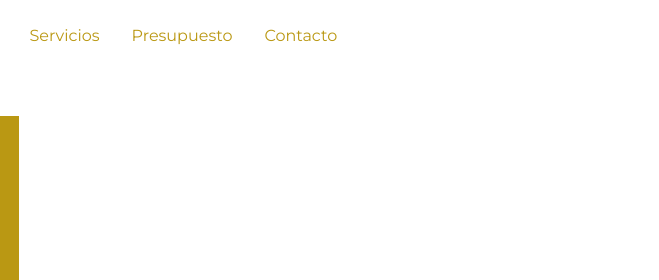
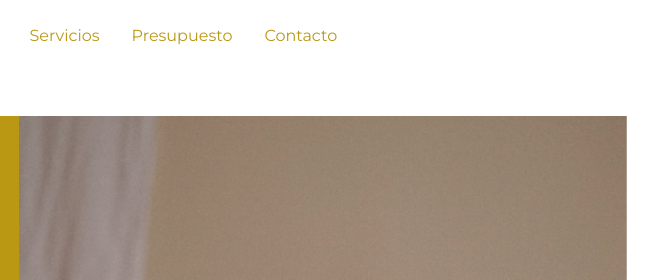
Before and after one commit to soledadngomez/bt-studio8, a plain HTML site: page paginas/nosotros.html in a window 1280 px wide. Shown: the top 280 px of the page, 621-1280 px from the left. Drawn offline with nearby package versions, Linux system fonts and the light colour scheme; the site is published under a folder, as on GitHub Pages, so addresses that start at the root find nothing.

Commit message:
Update nosotros.html

```diff
--- a/paginas/nosotros.html
+++ b/paginas/nosotros.html
@@ -54,7 +54,7 @@
 
         <div class="sobre__nosotros">
           <aside>
-            <img class="nosotros__img" src="/img/fundadora_s8.jpg" alt="">
+            <img class="nosotros__img" src="../img/fundadora_s8.jpg" alt="">
           </aside>
         </div>
 
```
